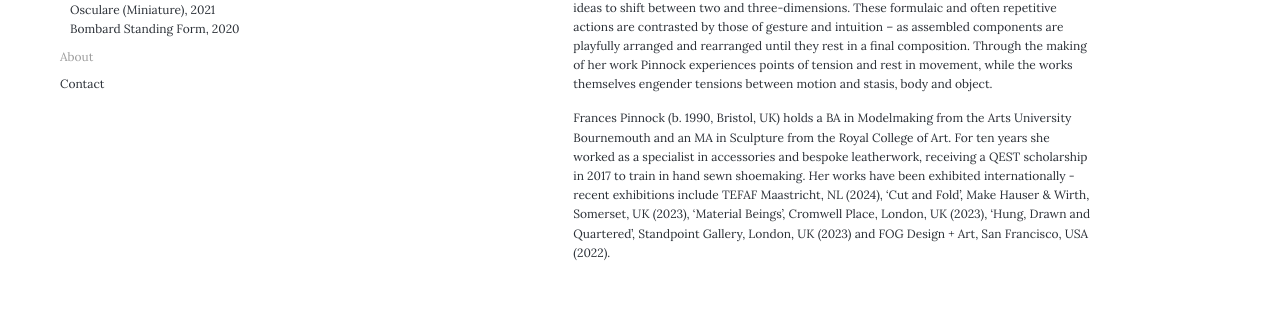
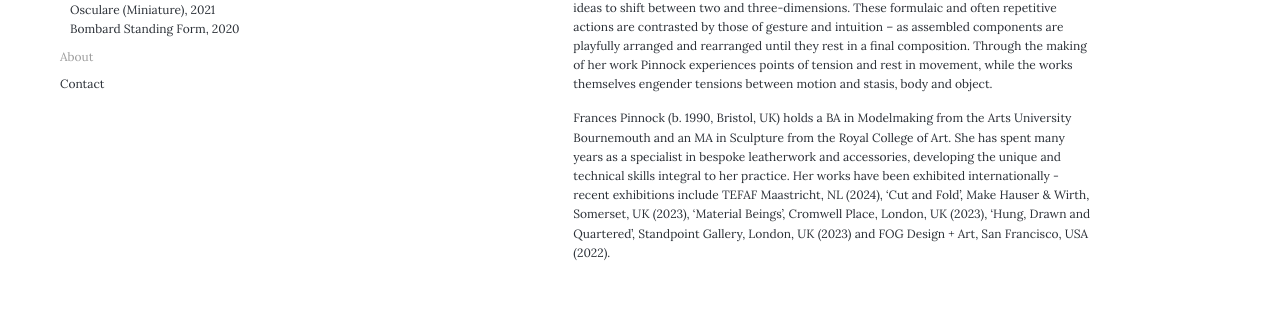
Before and after one commit to francespinnock/francespinnock.github.io, a Jekyll site: the page built from _pages/about.md, in a window 1280 px wide and 900 px high. Shown: the part 231-554 px from the top of the window. Built offline with Jekyll 4.4.1, drawn with Linux system fonts in a browser that asks for light colours; nearby versions of some CDN libraries.

Commit message:
Update about.md

```diff
--- a/_pages/about.md
+++ b/_pages/about.md
@@ -10,7 +10,7 @@ Frances Pinnock is an artist living and working in London. Her practice is an ex
 
 Central to Pinnock’s work are the processes of pattern cutting and hand stitching, enabling ideas to shift between two and three-dimensions. These formulaic and often repetitive actions are contrasted by those of gesture and intuition – as assembled components are playfully arranged and rearranged until they rest in a final composition. Through the making of her work Pinnock experiences points of tension and rest in movement, while the works themselves engender tensions between motion and stasis, body and object.
 
-Frances Pinnock (b. 1990, Bristol, UK) holds a BA in Modelmaking from the Arts University Bournemouth and an MA in Sculpture from the Royal College of Art. For ten years she worked as a specialist in accessories and bespoke leatherwork, receiving a QEST scholarship in 2017 to train in hand sewn shoemaking. Her works have been exhibited internationally - recent exhibitions include TEFAF Maastricht, NL (2024), 'Cut and Fold', Make Hauser & Wirth, Somerset, UK (2023), 'Material Beings', Cromwell Place, London, UK (2023), 'Hung, Drawn and Quartered', Standpoint Gallery, London, UK (2023) and FOG Design + Art, San Francisco, USA (2022).
+Frances Pinnock (b. 1990, Bristol, UK) holds a BA in Modelmaking from the Arts University Bournemouth and an MA in Sculpture from the Royal College of Art. She has spent many years as a specialist in bespoke leatherwork and accessories, developing the unique and technical skills integral to her practice. Her works have been exhibited internationally - recent exhibitions include TEFAF Maastricht, NL (2024), 'Cut and Fold', Make Hauser & Wirth, Somerset, UK (2023), 'Material Beings', Cromwell Place, London, UK (2023), 'Hung, Drawn and Quartered', Standpoint Gallery, London, UK (2023) and FOG Design + Art, San Francisco, USA (2022).
 
 
 
```
